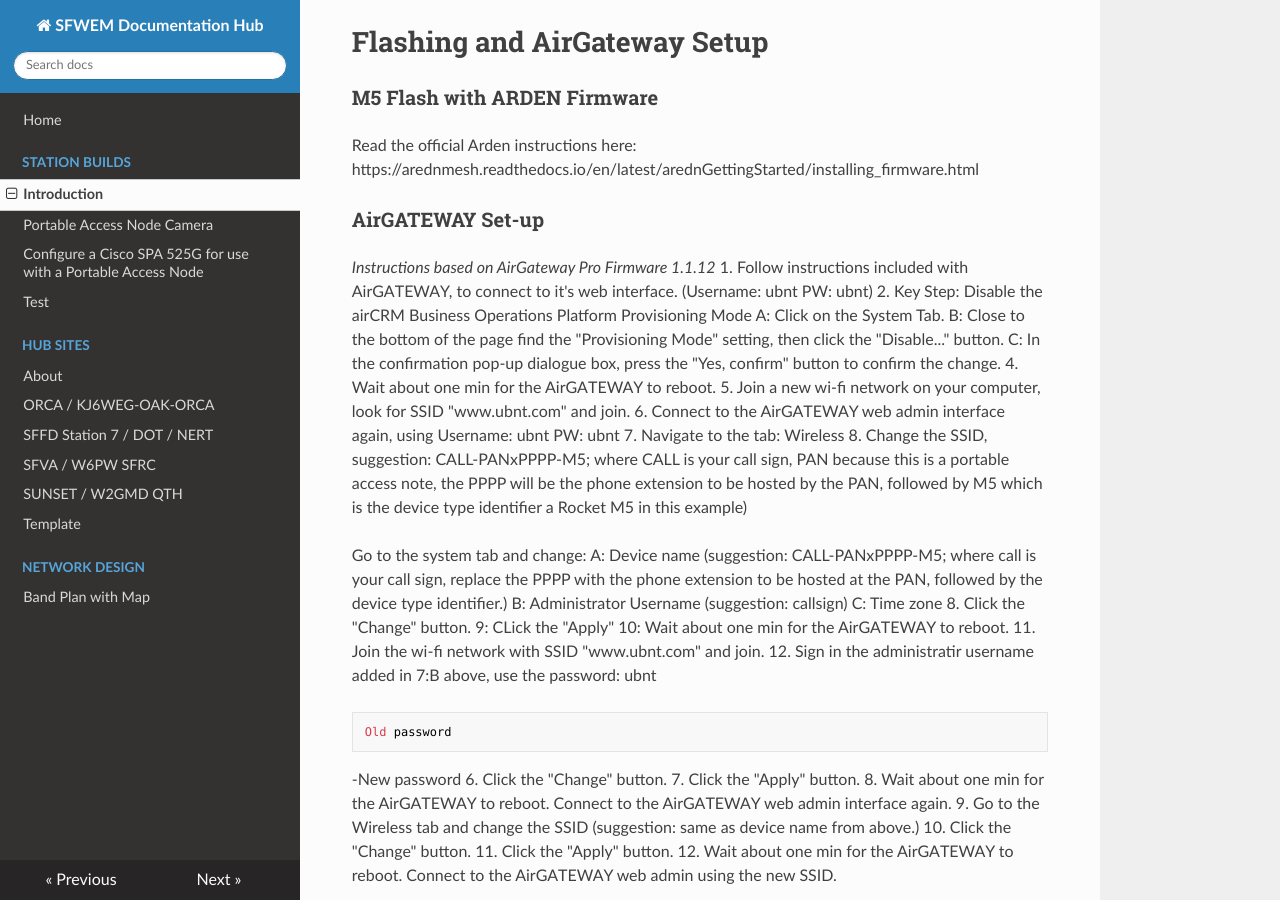
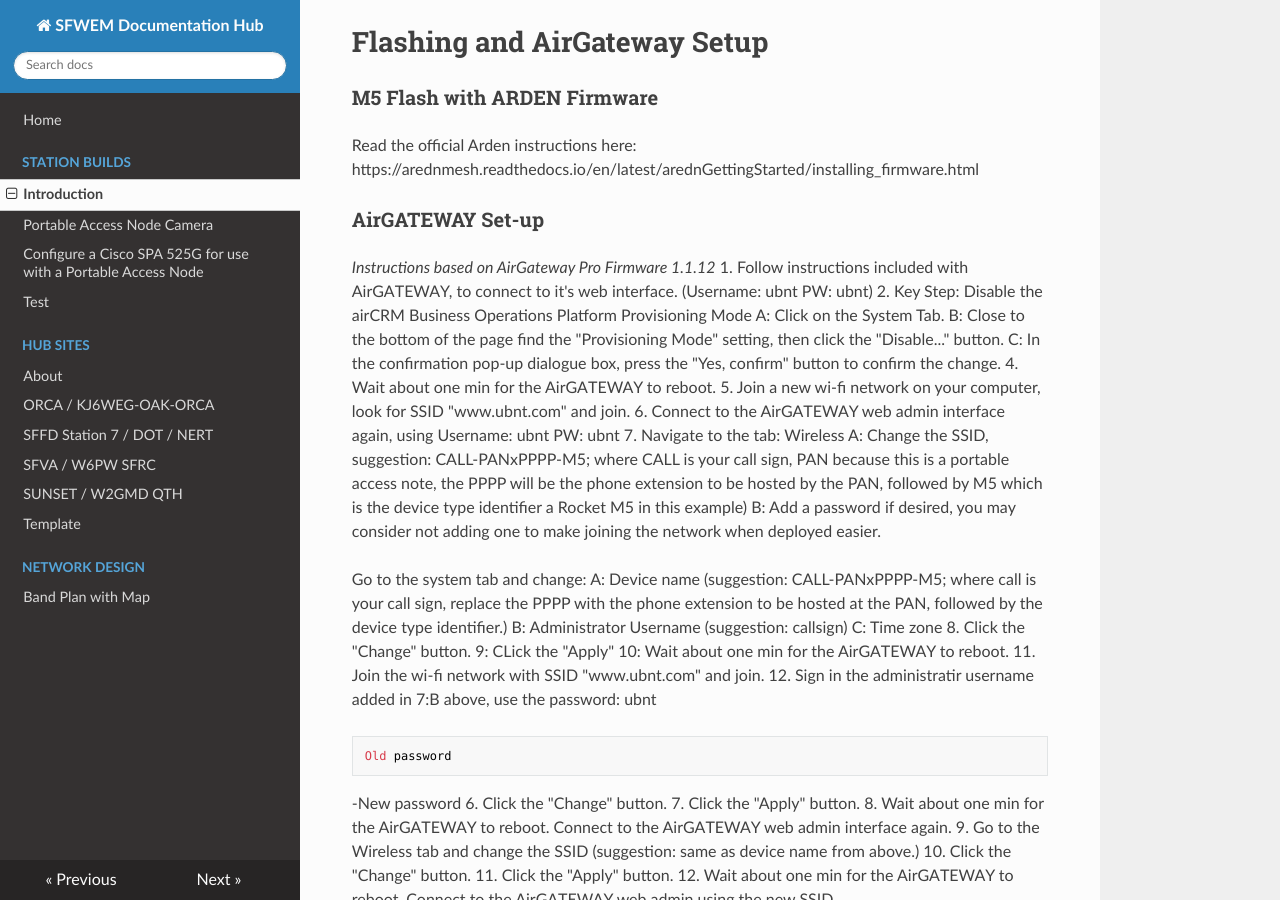
Before and after one commit to sfwem/SFWEM-Docs, an MkDocs documentation site: the page built from docs/Station_Builds/PAN_1.0.md, in a window 1280 px wide and 900 px high, scrolled down 2846 px. Built offline with MkDocs 1.6.1, drawn with Linux system fonts in a browser that asks for light colours; nearby versions of some CDN libraries.

Commit message:
Update PAN_1.0.md

```diff
--- a/docs/Station_Builds/PAN_1.0.md
+++ b/docs/Station_Builds/PAN_1.0.md
@@ -98,7 +98,8 @@
 5. Join a new wi-fi network on your computer, look for SSID "www.ubnt.com" and join.
 6. Connect to the AirGATEWAY web admin interface again, using Username: ubnt PW: ubnt
 7. Navigate to the tab: Wireless
-8. Change the SSID, suggestion: CALL-PANxPPPP-M5; where CALL is your call sign, PAN because this is a portable access note, the PPPP will be the phone extension to be hosted by the PAN, followed by M5 which is the device type identifier a Rocket M5 in this example)
+    A: Change the SSID, suggestion: CALL-PANxPPPP-M5; where CALL is your call sign, PAN because this is a portable access note, the PPPP will be the phone extension to be hosted by the PAN, followed by M5 which is the device type identifier a Rocket M5 in this example)
+    B: Add a password if desired, you may consider not adding one to make joining the network when deployed easier.
 
 
 
```
